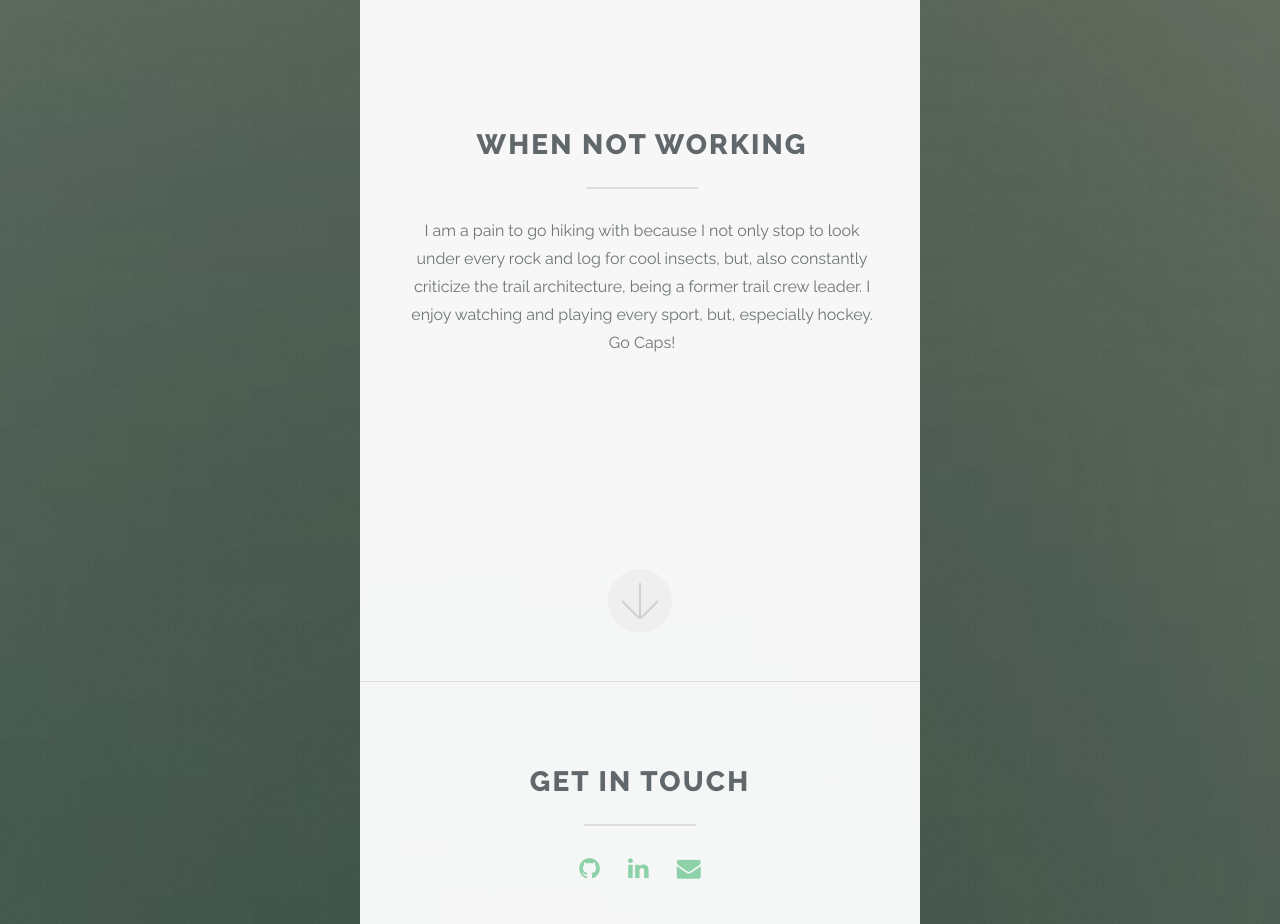
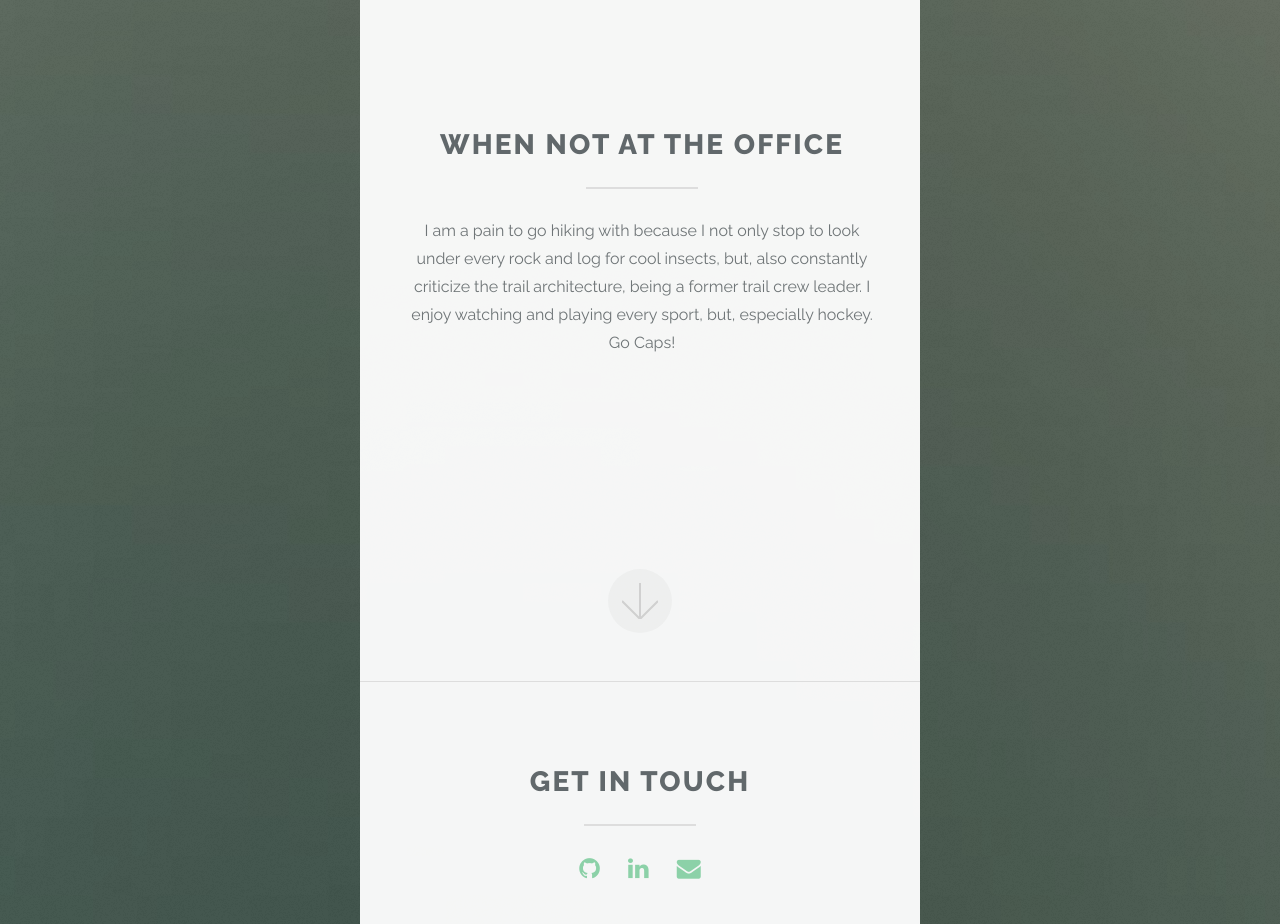
Before and after one commit to Jurajcech1/Jurajcech1.github.io, a plain HTML site: page index.html in a window 1280 px wide. Shown: the part 3400-4324 px from the top of the page. Drawn offline with Linux system fonts and the light colour scheme; files whose address does not match are found by name.

Commit message:
final edits and styling for real

```diff
--- a/index.html
+++ b/index.html
@@ -97,7 +97,7 @@
 					<span class="image fit primary"><img src="images/pic03.jpg" alt="" /></span>
 					<div class="content">
 						<header class="major">
-							<h2>When not Working</h2>
+							<h2>When not at the Office</h2>
 						</header>
 						<p>I am a pain to go hiking with because I not only stop to look under every rock and log for cool insects, but, also constantly criticize the trail architecture, being a former trail crew leader. I enjoy watching and playing every sport, but, especially hockey. Go Caps!</p>
 					</div>
```
